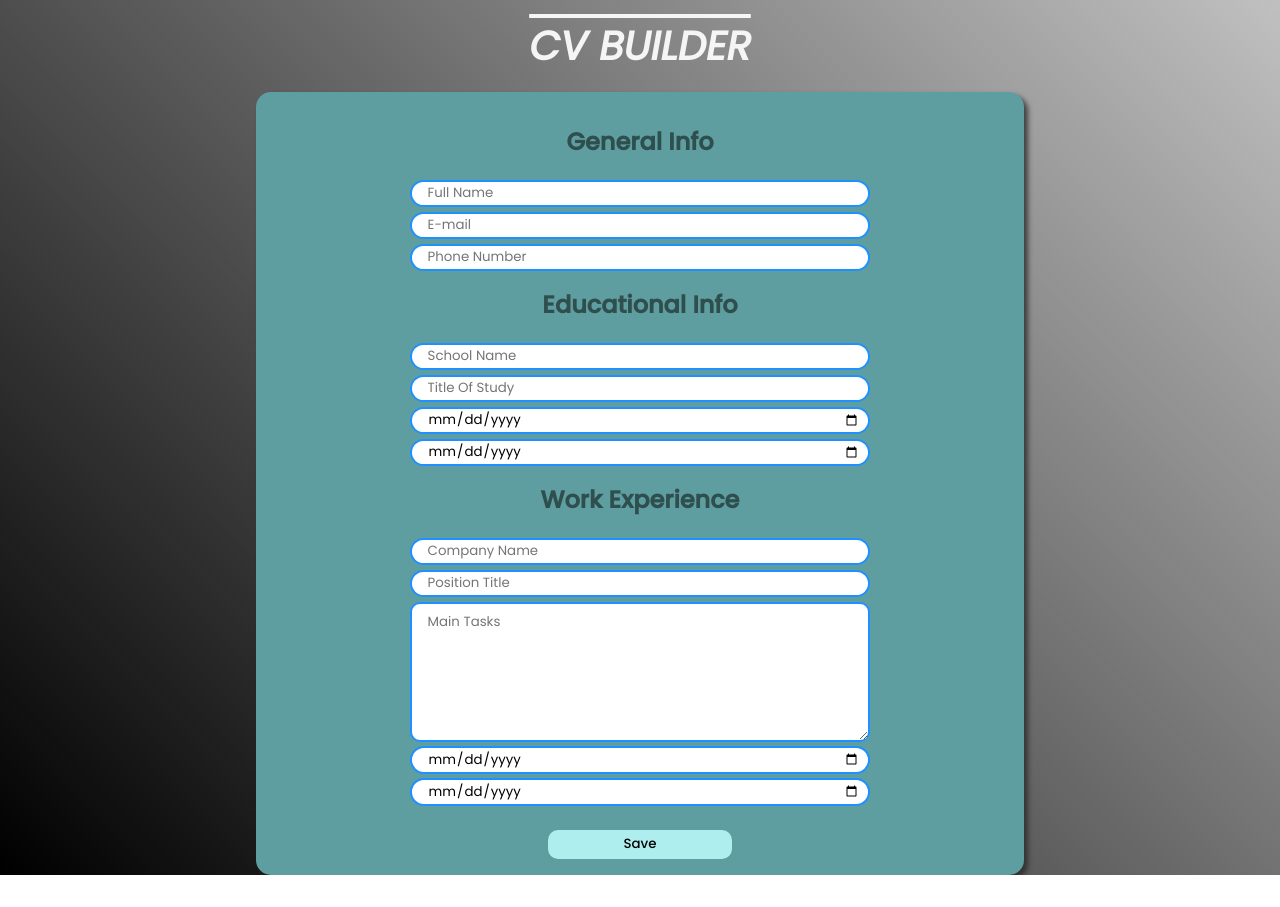
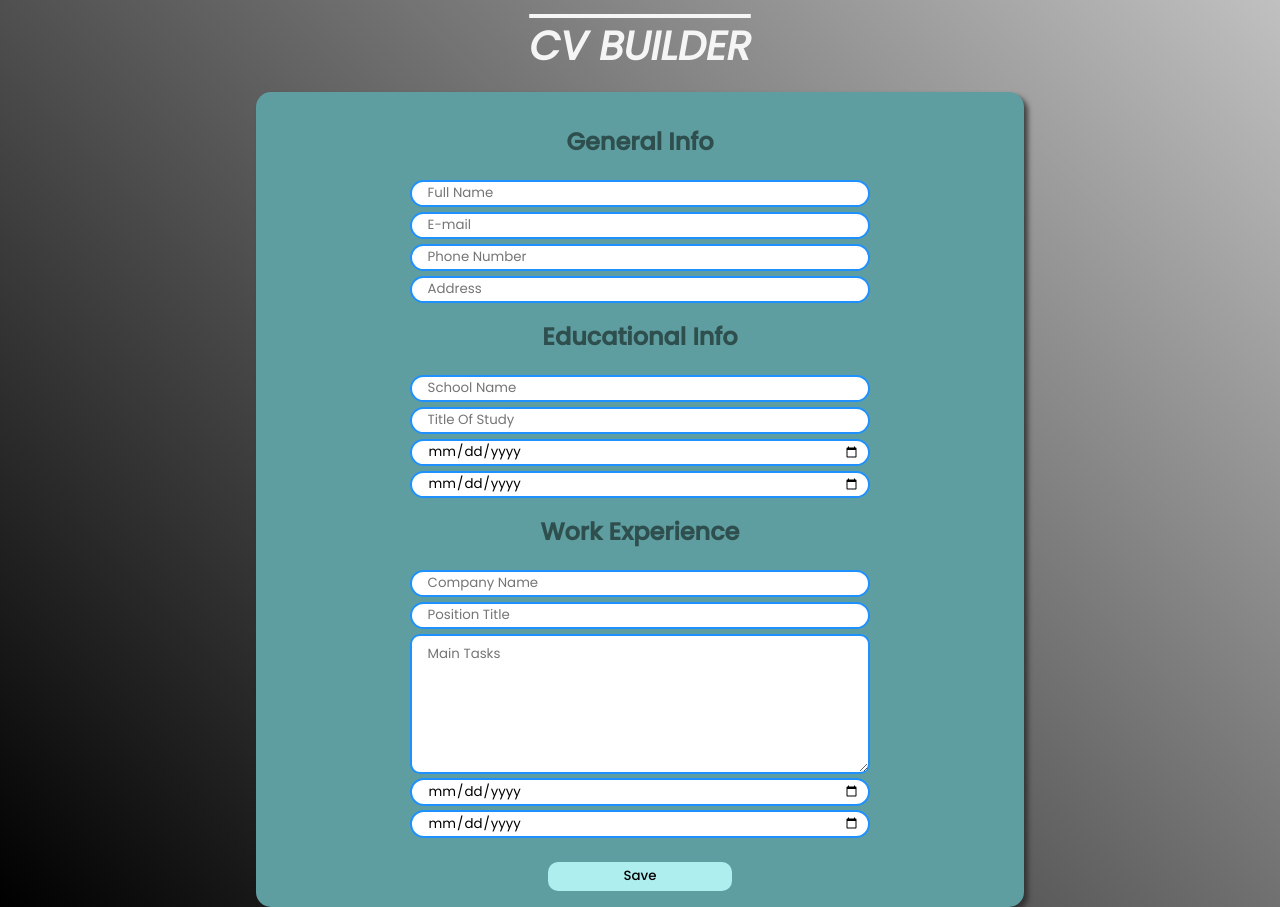
Before and after one commit to Zoro-chi/React---CV, a React app: page / in a window 1280 px wide. Before the commit the page ends 875 px from the top, so only its background shows below. Built offline with nearby package versions, Linux system fonts and the light colour scheme.

Commit message:
state tansfer

```diff
--- a/src/App.js
+++ b/src/App.js
@@ -24,29 +24,24 @@ class App extends Component {
       from: "",
       to: "",
     };
-    this.infoSet = this.infoSet.bind(this);
+    this.saveChangeHandler = this.saveChangeHandler.bind(this);
   }
 
-  infoSet = () => {
-    this.setState(
-      {
-        name: this.state.name,
-        email: this.state.email,
-        phone: this.state.phone,
-        schoolName: this.state.schoolName,
-        titleOfStudy: this.state.titleOfStudy,
-        dateOfStudyFrom: this.state.dateOfStudyFrom,
-        dateOfStudyTo: this.state.dateOfStudyTo,
-        companyName: this.state.companyName,
-        positionTitle: this.state.positionTitle,
-        mainTasks: this.state.mainTasks,
-        from: this.state.from,
-        to: this.state.to,
-      },
-      () => {
-        console.log(this.state);
-      }
-    );
+  saveChangeHandler = () => {
+    this.setState({
+      name: document.querySelector("#name").value,
+      email: document.querySelector("#email").value,
+      phone: document.querySelector("#phone").value,
+      schoolName: document.querySelector("#schoolName").value,
+      titleOfStudy: document.querySelector("#titleOfStudy").value,
+      dateOfStudyFrom: document.querySelector("#dateOfStudyFrom").value,
+      dateOfStudyTo: document.querySelector("#dateOfStudyTo").value,
+      companyName: document.querySelector("#companyName").value,
+      positionTitle: document.querySelector("#positionTitle").value,
+      mainTasks: document.querySelector("#mainTasks").value,
+      from: document.querySelector("#from").value,
+      to: document.querySelector("#to").value,
+    });
   };
 
   render() {
@@ -56,13 +51,11 @@ class App extends Component {
           <Routes>
             <Route
               path="/"
-              element={
-                <CollectionPage save={this.infoSet} previewState={this.state} />
-              }
+              element={<CollectionPage onSave={this.saveChangeHandler} />}
             />
             <Route
               path="/preview"
-              element={<PreviewPage state={this.state} />}
+              element={<PreviewPage previewState={this.state} />}
             />
           </Routes>
         </div>
--- a/src/Components/Generalinfo.jsx
+++ b/src/Components/Generalinfo.jsx
@@ -11,6 +11,7 @@ class GeneralInfo extends Component {
       name: "",
       email: "",
       phone: "",
+      address: "",
     };
   }
 
@@ -53,7 +54,7 @@ class GeneralInfo extends Component {
         />
         <input
           type="tel"
-          id="name"
+          id="phone"
           className="input"
           placeholder="Phone Number"
           value={this.state.phone}
@@ -63,6 +64,22 @@ class GeneralInfo extends Component {
           style={myStyle}
           required
         />
+        <input
+          type="text"
+          id="address"
+          className="input"
+          placeholder="Address"
+          value={this.state.address}
+          onChange={(e) => {
+            this.setState({ address: e.target.value });
+          }}
+          style={myStyle}
+          required
+        />
+        {/* <label className="photo">
+          Add Photo
+          <input id="photo" type="file" />
+        </label> */}
       </form>
     );
   }
--- a/src/Components/PreviewPage.jsx
+++ b/src/Components/PreviewPage.jsx
@@ -6,19 +6,23 @@ import "../app.css";
 class PreviewPage extends Component {
   constructor(props) {
     super(props);
-
-    this.state = {
-      preview: props.save,
-    };
   }
 
   render() {
+    const { previewState } = this.props;
     return (
       <div>
         <h1> Preview Page </h1>
         <Link to="/">
           <button> Edit </button>
         </Link>
+        <button
+          onClick={() => {
+            console.log(previewState);
+          }}
+        >
+          show
+        </button>
       </div>
     );
   }
--- a/src/Components/Previewbtn.jsx
+++ /dev/null
@@ -1,26 +0,0 @@
-import React, { Component } from "react";
-
-import "../app.css";
-
-class Previewbtn extends Component {
-  constructor(props) {
-    super(props);
-
-    this.state = {
-      preview: props.previewSate,
-      save: props.save,
-    };
-    this.update = this.update.bind(this);
-  }
-  update = () => {
-    this.componentDidUpdate = () => {
-      console.log(this.state.preview);
-    };
-  };
-
-  render() {
-    return <button onClick={this.state.save}>Save</button>;
-  }
-}
-
-export default Previewbtn;
--- a/src/Components/collectionPage.jsx
+++ b/src/Components/collectionPage.jsx
@@ -7,19 +7,14 @@ import Header from "./Header.jsx";
 import GeneralInfo from "./Generalinfo.jsx";
 import EducationInfo from "./Educationinfo.jsx";
 import WorkExperience from "./Workexperience.jsx";
-import Previewbtn from "./Previewbtn.jsx";
 
 class CollectionPage extends Component {
   constructor(props) {
     super(props);
-
-    this.state = {
-      preview: props.previewState,
-      save: props.save,
-    };
   }
 
   render() {
+    const { onSave } = this.props;
     return (
       <div className="collection-page">
         <Header />
@@ -29,7 +24,7 @@ class CollectionPage extends Component {
           <WorkExperience />
           <div className="buttons-div">
             <Link to="/preview">
-              <Previewbtn save={this.state.save} />
+              <button onClick={onSave}>Save</button>
             </Link>
           </div>
         </div>
--- a/src/app.css
+++ b/src/app.css
@@ -87,3 +87,12 @@ button {
   display: flex;
   justify-content: center;
 }
+#photo {
+  display: none;
+}
+.photo {
+  cursor: pointer;
+  border: 1px solid black;
+  height: 200px;
+  width: 200px;
+}
```
